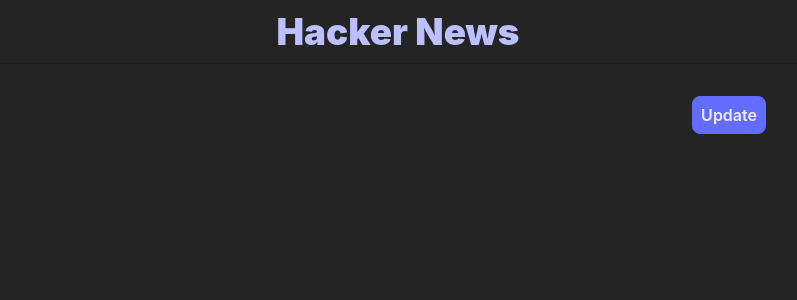
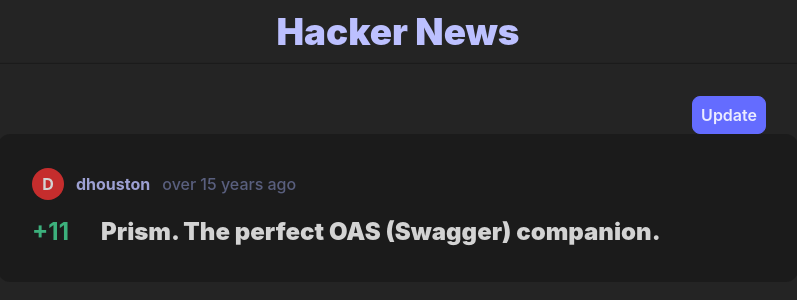
Before and after one commit to Paavveel/hacker-news, a React (Vite) app in the folder client/: page / in a window 1280 px wide. Shown: the top 300 px of the page, without its empty margins (242-1039 px from the left). Built offline with nearby package versions, Linux system fonts and the light colour scheme.

Commit message:
feat: add NewsCard component draft

```diff
--- /dev/null
+++ b/client/src/components/NewsCard/NewsCard.module.css
@@ -0,0 +1,99 @@
+.card {
+  display: flex;
+  flex-direction: column;
+  opacity: 0.8;
+  border-radius: 0.75rem;
+  background-color: var(--secondary-bg-color);
+
+  border: 2px solid transparent;
+  transition: border-color 0.25s;
+}
+
+.card:hover {
+  opacity: 1;
+  border-color: var(--primary);
+}
+
+.link {
+  padding: 2rem;
+}
+
+a.link:visited h2 {
+  color: rgba(131, 131, 131, 0.2);
+}
+
+.card_header {
+  display: grid;
+  grid-template-columns: auto auto auto;
+  justify-content: start;
+  column-gap: 0.75rem;
+
+  align-items: center;
+
+  margin-bottom: 1rem;
+}
+
+.card_body {
+  display: grid;
+  grid-template-columns: min-content auto;
+
+  align-items: center;
+  column-gap: 2rem;
+}
+
+.skeleton {
+  row-gap: 1rem;
+  padding: 1rem;
+}
+
+.skeleton_header {
+  display: grid;
+  grid-template-columns: 5% 20% 20%;
+  column-gap: 0.75rem;
+  grid-template-rows: 2rem;
+
+  align-items: center;
+}
+
+.skeleton_body {
+  display: grid;
+  grid-template-columns: 4rem auto 15%;
+  grid-template-rows: 1.5rem 1rem;
+
+  align-items: center;
+  gap: 1rem;
+}
+
+.skeleton_score {
+  grid-column: 1/2;
+  grid-row: 1/-1;
+}
+
+.skeleton_title {
+  grid-column: 2/-1;
+  grid-row: 1/-1;
+}
+
+@media screen and (max-width: 768px) {
+  .card {
+    border-radius: 0.5rem;
+  }
+
+  .link {
+    padding: 1.5rem;
+  }
+
+  .card_header {
+    margin-bottom: 0.5rem;
+  }
+
+  .skeleton_header {
+    grid-template-rows: 0.75rem;
+  }
+
+  .skeleton_body {
+    grid-template-columns: 3rem auto 15%;
+    grid-template-rows: 1rem 1rem;
+    gap: 0.75rem;
+  }
+}
--- /dev/null
+++ b/client/src/components/NewsCard/NewsCard.tsx
@@ -0,0 +1,55 @@
+import cn from 'classnames';
+import { DetailedHTMLProps, FC, HTMLAttributes } from 'react';
+import { Link } from 'react-router-dom';
+import { Avatar, Score, Skeleton, Time, Title, Username } from '..';
+import styles from './NewsCard.module.css';
+
+interface INewsCardProps
+  extends DetailedHTMLProps<HTMLAttributes<HTMLLIElement>, HTMLLIElement> {
+  newsId: number;
+}
+
+const newsStub = {
+  by: 'dhouston',
+  descendants: 71,
+  id: 8863,
+  kids: [8952, 8876],
+  score: 11,
+  time: 1175714200,
+  title: 'Prism. The perfect OAS (Swagger) companion.',
+  type: 'story',
+  url: 'http://stoplight.io/prism/',
+};
+
+export const NewsCard: FC<INewsCardProps> = ({ newsId, className }) => {
+  if (false) {
+    return (
+      <li className={cn(styles.card, styles.skeleton, className)}>
+        <div className={cn(styles.skeleton_header)}>
+          <Skeleton />
+          <Skeleton />
+          <Skeleton />
+        </div>
+        <div className={cn(styles.skeleton_body)}>
+          <Skeleton className={cn(styles.skeleton_score)} />
+          <Skeleton className={cn(styles.skeleton_title)} />
+        </div>
+      </li>
+    );
+  }
+  return (
+    <li className={cn(styles.card, className)}>
+      <Link to={{ pathname: `/news/${newsId}` }} className={cn(styles.link)}>
+        <div className={cn(styles.card_header)}>
+          <Avatar name={newsStub.by} />
+          <Username>{newsStub.by}</Username>
+          <Time time={newsStub.time} />
+        </div>
+        <div className={cn(styles.card_body)}>
+          <Score score={newsStub.score} />
+          <Title className={styles.title}>{newsStub.title}</Title>
+        </div>
+      </Link>
+    </li>
+  );
+};
--- a/client/src/components/index.ts
+++ b/client/src/components/index.ts
@@ -3,6 +3,7 @@
 export * from './Header/Header';
 export * from './Layout/Layout';
 export * from './Main/Main';
+export * from './NewsCard/NewsCard';
 export * from './Score/Score';
 export * from './Skeleton/Skeleton';
 export * from './Spinner/Spinner';
--- a/client/src/pages/MainPage/MainPage.tsx
+++ b/client/src/pages/MainPage/MainPage.tsx
@@ -1,5 +1,5 @@
 import cn from 'classnames';
-import { Button } from '../../components';
+import { Button, NewsCard } from '../../components';
 import styles from './MainPage.module.css';
 
 export const MainPage = () => {
@@ -10,6 +10,7 @@
           <span>Update</span>
         </Button>
       </div>
+      <NewsCard newsId={1} />
     </>
   );
 };
```
